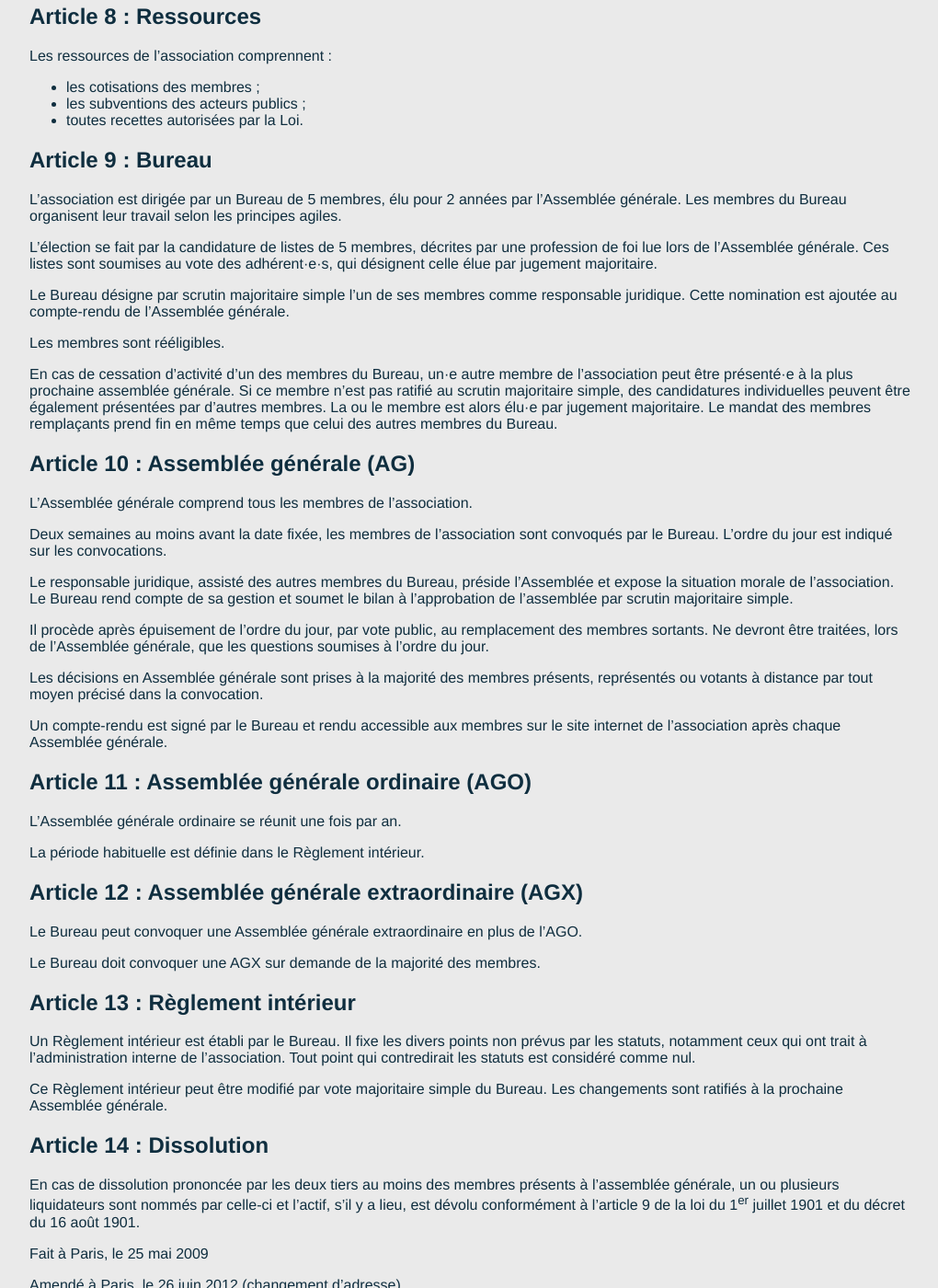
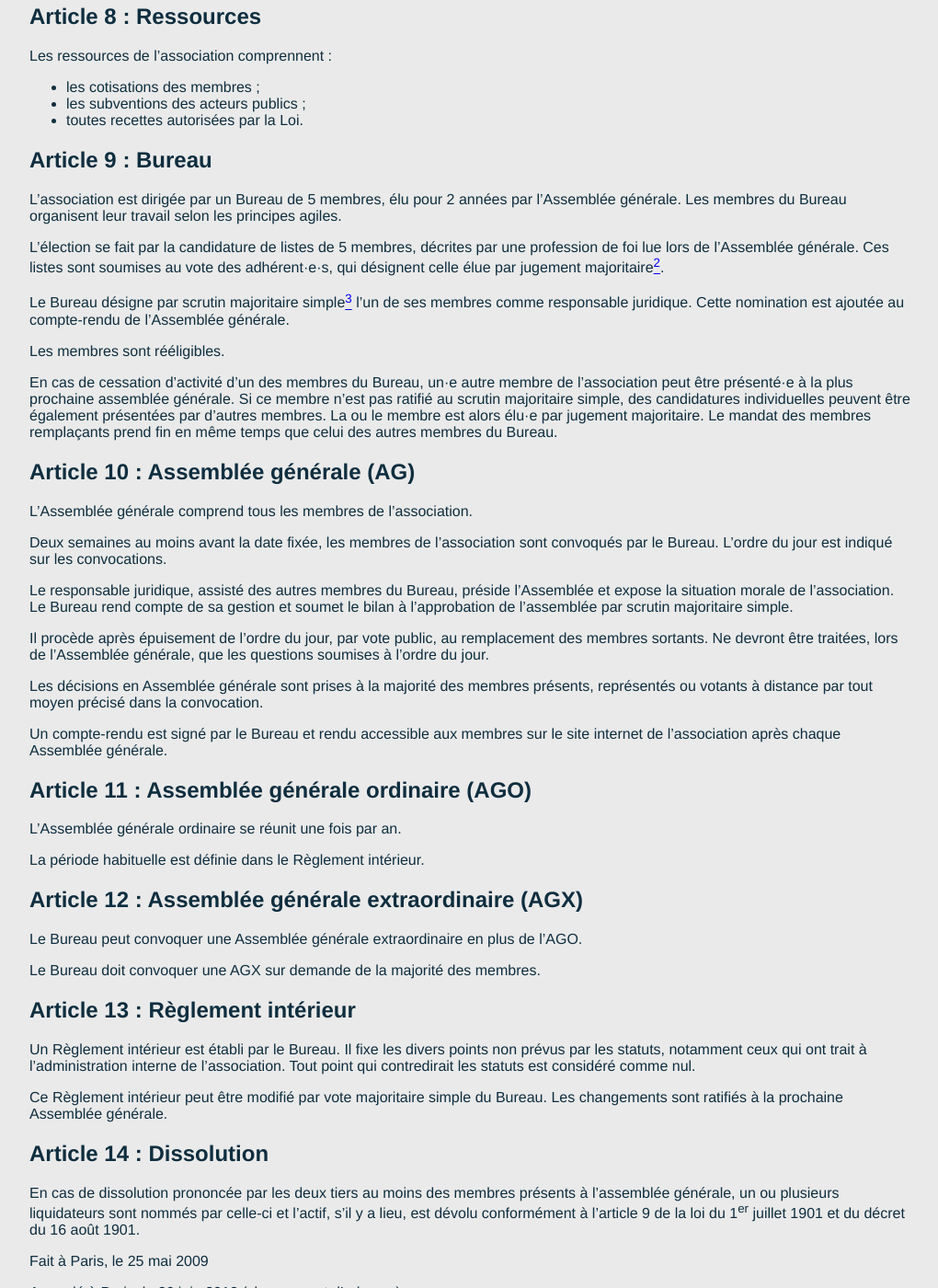
Before and after one commit to AgileFrance/AgileFrance.github.io, a Jekyll site: the page built from _pages/statuts.md, in a window 1280 px wide and 1400 px high, scrolled down 1353 px. Shown: the whole window at 92% size, without its empty margins (128-1148 px from the left). Built offline with Jekyll 4.4.1, drawn with Linux system fonts in a browser that asks for light colours; some of the changed text lies outside the part shown.

Commit message:
Définit le jugement majoritaire

```diff
--- a/_pages/statuts.md
+++ b/_pages/statuts.md
@@ -61,9 +61,9 @@
 
 L’association est dirigée par un Bureau de 5 membres, élu pour 2 années par l’Assemblée générale. Les membres du Bureau organisent leur travail selon les principes agiles.
 
-L’élection se fait par la candidature de listes de 5 membres, décrites par une profession de foi lue lors de l'Assemblée générale. Ces listes sont soumises au vote des adhérent·e·s, qui désignent celle élue par jugement majoritaire.
+L’élection se fait par la candidature de listes de 5 membres, décrites par une profession de foi lue lors de l'Assemblée générale. Ces listes sont soumises au vote des adhérent·e·s, qui désignent celle élue par jugement majoritaire[<sup>2</sup>](#references).
 
-Le Bureau désigne par scrutin majoritaire simple l’un de ses membres comme responsable juridique. Cette nomination est ajoutée au compte-rendu de l'Assemblée générale.
+Le Bureau désigne par scrutin majoritaire simple[<sup>3</sup>](#references) l’un de ses membres comme responsable juridique. Cette nomination est ajoutée au compte-rendu de l'Assemblée générale.
 
 Les membres sont rééligibles.
 
@@ -121,3 +121,5 @@
 ## Références {#references}
 
 1. [⬆️](#article-2-mission) Manifeste agile : [agilemanifesto.org](https://agilemanifesto.org/iso/fr/manifesto.html)
+2. [⬆️](#article-9-bureau) Le jugement majoritaire est un système de vote développé par deux chercheurs du CNRS. Chaque électeur attribue à chaque candidat·e une mention « Très bien », « Bien », « Assez bien », « Passable », « Insuffisant » ou « À Rejeter ». Le candidat·e élu·e est celui qui obtient la meilleure mention soutenue par une majorité. Au cas où deux candidat·e·s ont la même mention majoritaire, celui avec le plus d'électeurs lui attribuant strictement plus que sa mention majoritaire gagne. Ce dispositif est bien plus clair dans sa [version illustrée](http://jugementmajoritaire2017.com/#bd).
+3. [⬆️](#article-9-bureau) Le scrutin majoritaire consiste à sélectionner le candidat·e ayant le plus de voix, chaque électeur ne pouvant voter que pour un seul nom.
```
